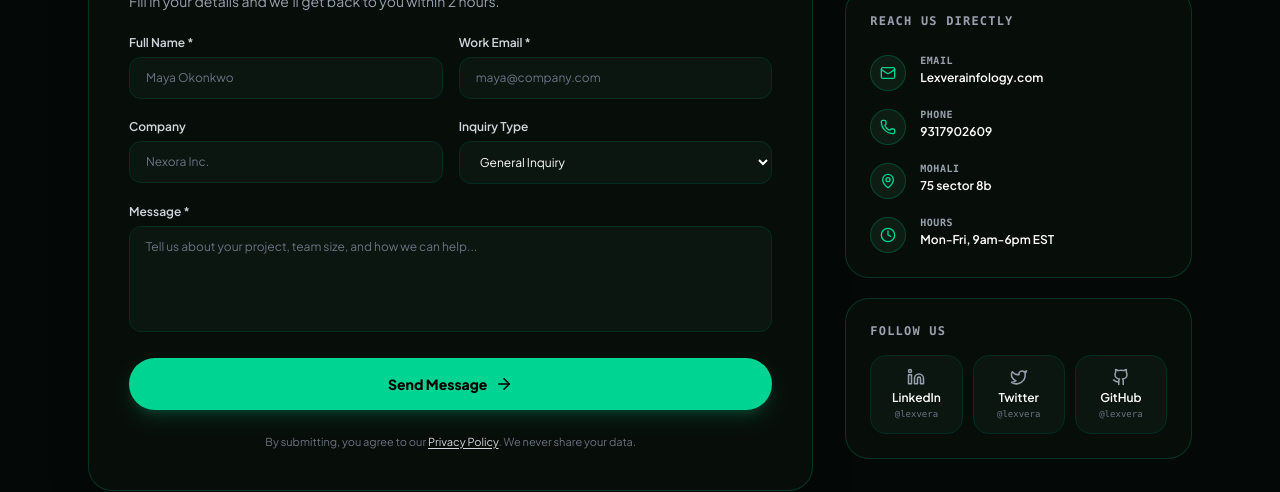
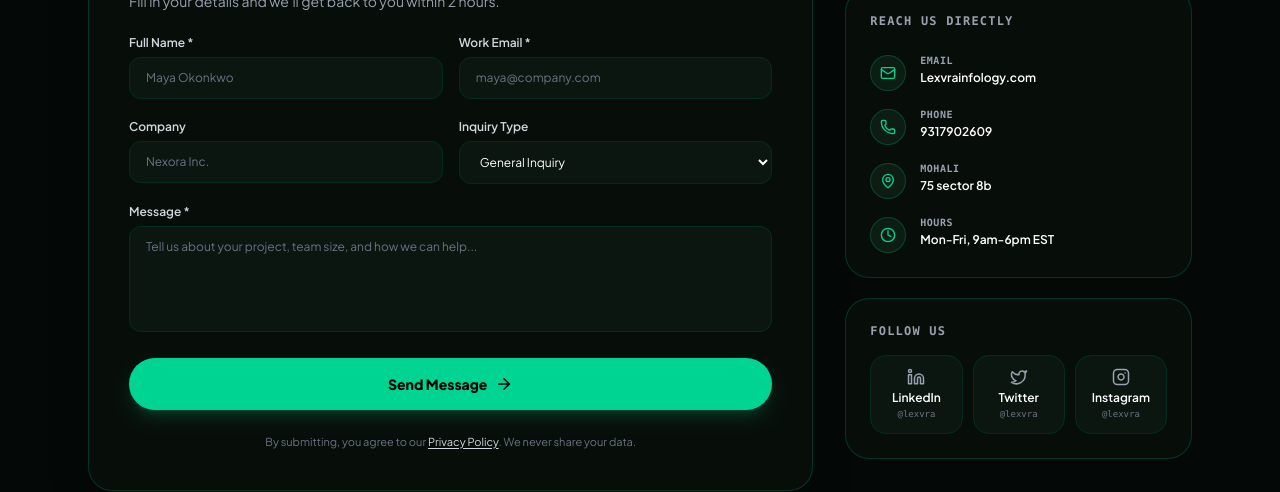
Before and after one commit to infinologylexvra-cmyk/PROPZY, a Next.js app: page /contact in a window 1280 px wide. Shown: the part 677-1169 px from the top of the page. Built offline with nearby package versions, Linux system fonts and the light colour scheme; a web font is replaced by a local one.

Commit message:
github icon updated to instagram

```diff
--- a/app/contact/page.tsx
+++ b/app/contact/page.tsx
@@ -11,7 +11,7 @@ import {
   CheckCircle,
   Linkedin,
   Twitter,
-  Github,
+  Instagram,
   ArrowRight
 } from 'lucide-react';
 import { CallToActionBanner } from '@/components/CallToActionBanner';
@@ -226,7 +226,7 @@ export default function ContactPage() {
                   </div>
                   <div>
                     <div className="text-[10px] font-bold font-mono text-gray-400 uppercase tracking-wider">EMAIL</div>
-                    <div className="text-xs font-semibold text-white mt-0.5">Lexverainfology.com</div>
+                    <div className="text-xs font-semibold text-white mt-0.5">Lexvrainfology.com</div>
                   </div>
                 </div>
 
@@ -280,7 +280,7 @@ export default function ContactPage() {
                 >
                   <Linkedin size={18} className="text-gray-400 group-hover:text-emerald-400 transition-colors mb-1" />
                   <span className="text-xs font-semibold text-white">LinkedIn</span>
-                  <span className="text-[9px] text-gray-500 font-mono mt-0.5">@lexvera</span>
+                  <span className="text-[9px] text-gray-500 font-mono mt-0.5">@lexvra</span>
                 </a>
 
                 <a
@@ -291,18 +291,18 @@ export default function ContactPage() {
                 >
                   <Twitter size={18} className="text-gray-400 group-hover:text-emerald-400 transition-colors mb-1" />
                   <span className="text-xs font-semibold text-white">Twitter</span>
-                  <span className="text-[9px] text-gray-500 font-mono mt-0.5">@lexvera</span>
+                  <span className="text-[9px] text-gray-500 font-mono mt-0.5">@lexvra</span>
                 </a>
 
                 <a
-                  href="https://github.com"
+                  href="https://instagram.com"
                   target="_blank"
                   rel="noreferrer"
                   className="p-3 rounded-2xl bg-[#0b1610] border border-emerald-950 hover:border-emerald-700/60 transition-all flex flex-col items-center justify-center text-center group"
                 >
-                  <Github size={18} className="text-gray-400 group-hover:text-emerald-400 transition-colors mb-1" />
-                  <span className="text-xs font-semibold text-white">GitHub</span>
-                  <span className="text-[9px] text-gray-500 font-mono mt-0.5">@lexvera</span>
+                  <Instagram size={18} className="text-gray-400 group-hover:text-emerald-400 transition-colors mb-1" />
+                  <span className="text-xs font-semibold text-white">Instagram</span>
+                  <span className="text-[9px] text-gray-500 font-mono mt-0.5">@lexvra</span>
                 </a>
               </div>
             </div>
```
